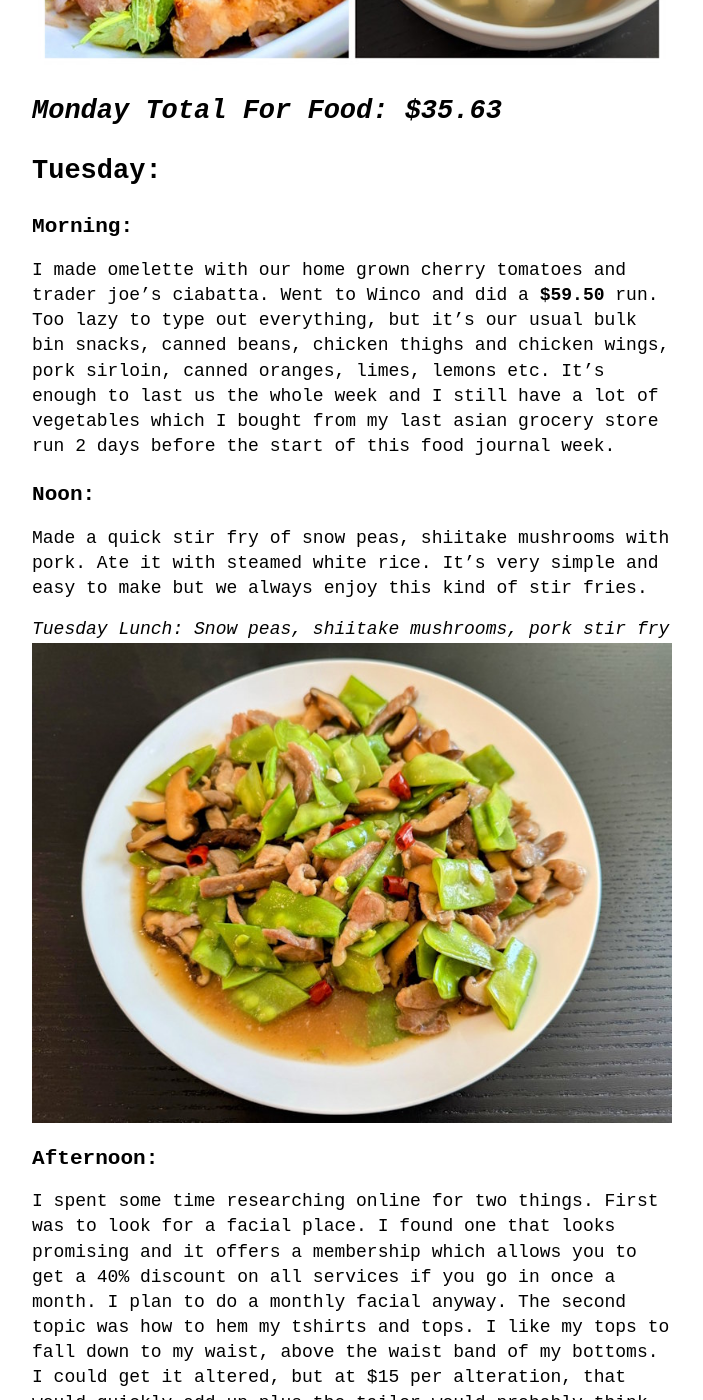
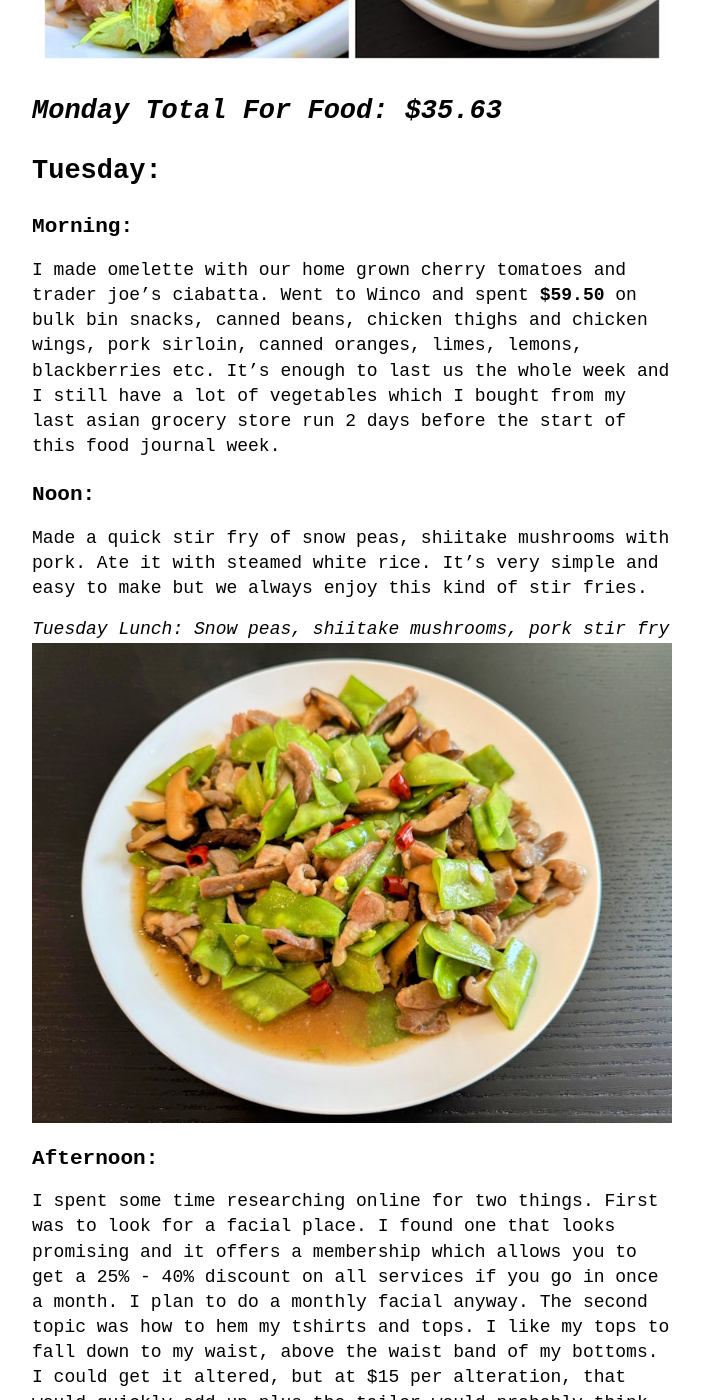
Before and after one commit to groceryshoppingisfun/weeklyfoodjournal, a Jekyll site: the page built from _posts/2025-06-16-Thai-Inspired-Cooking-Week.md, in a window 1280 px wide and 1400 px high, scrolled down 3811 px. Shown: the whole window, without its empty margins (288-991 px from the left). Built offline with Jekyll 4.4.1, drawn with Linux system fonts in a browser that asks for light colours; some of the changed text lies outside the part shown.

Commit message:
Update 2025-06-16-Thai-Inspired-Cooking-Week.md

```diff
--- a/_posts/2025-06-16-Thai-Inspired-Cooking-Week.md
+++ b/_posts/2025-06-16-Thai-Inspired-Cooking-Week.md
@@ -39,7 +39,7 @@ I have been following this Thai lady on YouTube called "ThaiFood Chef". I've mad
 
 ## Tuesday:
 ### Morning:
-I made omelette with our home grown cherry tomatoes and trader joe's ciabatta. Went to Winco and did a **$59.50** run. Too lazy to type out everything, but it's our usual bulk bin snacks, canned beans, chicken thighs and chicken wings, pork sirloin, canned oranges, limes, lemons etc. It's enough to last us the whole week and I still have a lot of vegetables which I bought from my last asian grocery store run 2 days before the start of this food journal week.
+I made omelette with our home grown cherry tomatoes and trader joe's ciabatta. Went to Winco and spent **$59.50** on bulk bin snacks, canned beans, chicken thighs and chicken wings, pork sirloin, canned oranges, limes, lemons, blackberries etc. It's enough to last us the whole week and I still have a lot of vegetables which I bought from my last asian grocery store run 2 days before the start of this food journal week.
 
 ### Noon:
 Made a quick stir fry of snow peas, shiitake mushrooms with pork. Ate it with steamed white rice. It's very simple and easy to make but we always enjoy this kind of stir fries.
@@ -48,7 +48,7 @@ Made a quick stir fry of snow peas, shiitake mushrooms with pork. Ate it with st
 ![snow-peas-shiitake-pork](assets/images/snow-peas-shiitake-pork.jpg)
 
 ### Afternoon:
-I spent some time researching online for two things. First was to look for a facial place. I found one that looks promising and it offers a membership which allows you to get a 40% discount on all services if you go in once a month. I plan to do a monthly facial anyway. The second topic was how to hem my tshirts and tops. I like my tops to fall down to my waist, above the waist band of my bottoms. I could get it altered, but at $15 per alteration, that would quickly add up plus the tailor would probably think I'm nuts to alter a tshirt. I found this iron-on hemming tape and I ordered some and cannot wait for it to arrive. If it works then I will hem most of my tshirts and tops. That will be quite a project as I have so many, especially work out tops. It's funny how easy it is to look for projects to work on when you have all this time in the world. Spent another 30 minutes writing this weekly journal. Took a 90 minute nap.
+I spent some time researching online for two things. First was to look for a facial place. I found one that looks promising and it offers a membership which allows you to get a 25% - 40% discount on all services if you go in once a month. I plan to do a monthly facial anyway. The second topic was how to hem my tshirts and tops. I like my tops to fall down to my waist, above the waist band of my bottoms. I could get it altered, but at $15 per alteration, that would quickly add up plus the tailor would probably think I'm nuts to alter a tshirt. I found this iron-on hemming tape and I ordered some and cannot wait for it to arrive. If it works then I will hem most of my tshirts and tops. That will be quite a project as I have so many, especially work out tops. It's funny how easy it is to look for projects to work on when you have all this time in the world. Spent another 30 minutes writing this weekly journal. Took a 90 minute nap.
 
 ### Evening:
 Quick run to Safeway to get corns (8 for $1) and cheez-it while he made dinner for us tonight, baked cod. I also made a quick chrysanthemum greens soup with corn. It's rare that he cooks for us but he does all of the cleaning, and I do most of the cooking, which makes us a perfect match. It's adorable to see him cook as he does get flustered whereas for me cooking puts me into a meditative state. After dinner we played pickleball with another couple at our club, very fun with long rallies. It's so nice to not to have to wait for courts unlike playing at the public park, the only problem is we do have to schedule games otherwise there won't be anyone to play with.
```
Also changed, not shown: other parts of _posts/2025-06-16-Thai-Inspired-Cooking-Week.md (+1 -1 lines).
